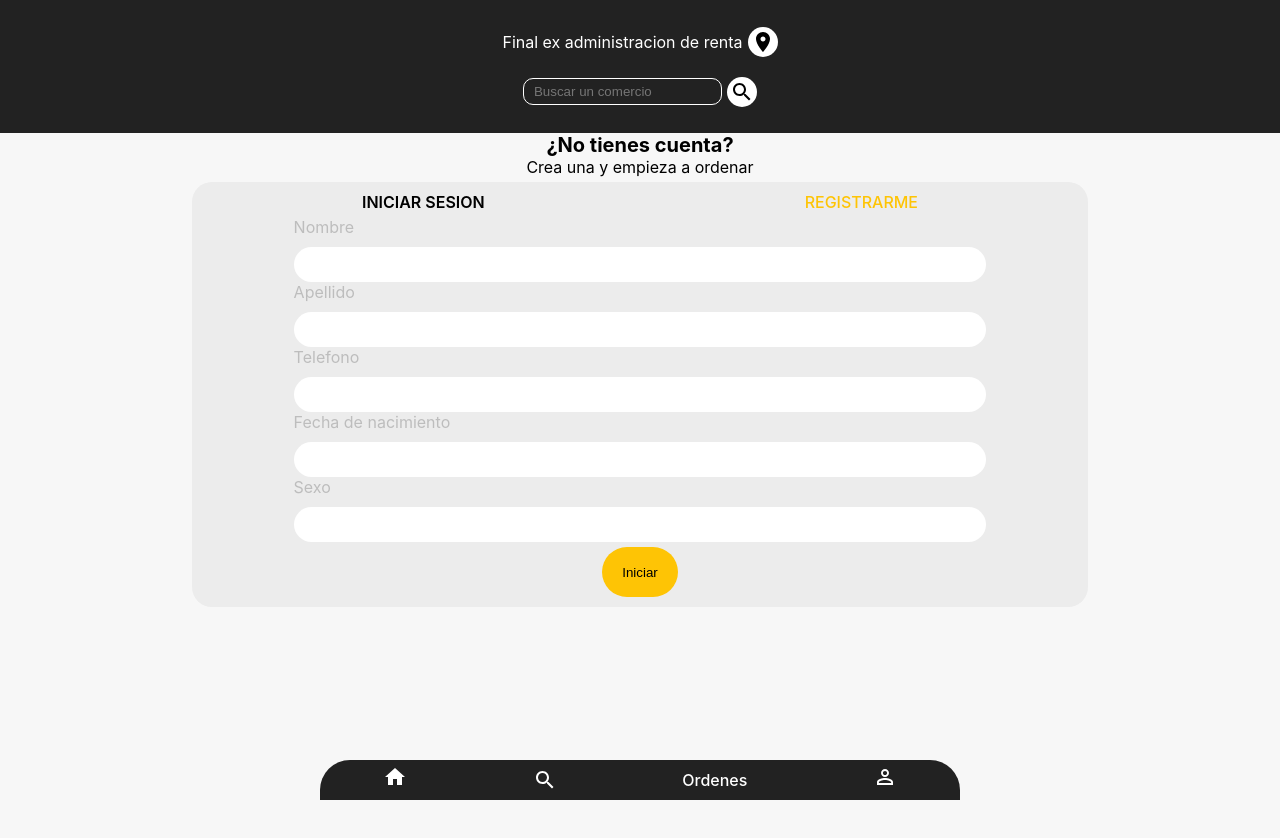
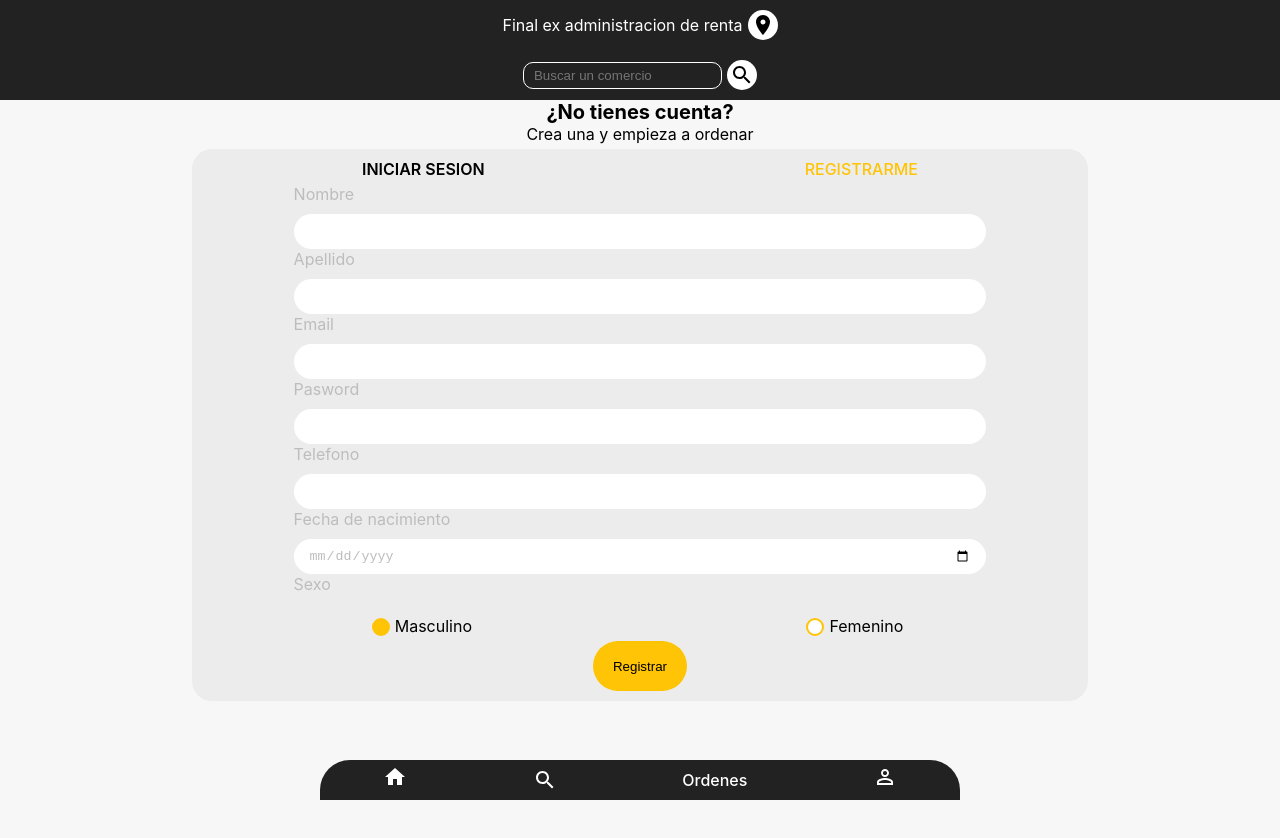
Before and after one commit to Urielch997/DeliveryApp, a React (Create React App) app: page /login in a window 1280 px wide. Both pictures are taken after a click on the label "INICIAR SESION". Shown: the top 838 px of the page. Before the commit the page ends 800 px from the top, so only its background shows below. Built offline with nearby package versions, Linux system fonts and the light colour scheme.

Commit message:
Se agregaron los registros
Se codifico el registro de usuarios totalmente funcional falta validacion de campos de usuarios y subida de imagenes para fotos de perfil

```diff
--- a/src/App.js
+++ b/src/App.js
@@ -8,7 +8,7 @@ class App extends Component {
   render(){
     return (
       <div className="App">
-          <div className="container">
+          <div className="container" id='container'>
             <Header/>
             <Routes/>
             <Footer/>
--- a/src/Screen/Login.js
+++ b/src/Screen/Login.js
@@ -1,6 +1,7 @@
 import React, {Component} from 'react';
 import '../estilos/login.css';
 import db from '../fireConfig';
+import firebase from 'firebase';
 
 class Login extends Component{
     constructor(){
@@ -8,7 +9,43 @@ class Login extends Component{
         this.state ={
             correo:'',
             pass:'',
+            passR:'',
+            confirmPass:'',
+            correoR:'',
+            usuario:'',
+            nombre:'',
+            apellido:'',
+            fechaNacimiento:'',
+            telefono:'',
+            sexo:'',
         }
+    }
+
+
+
+    registerUser = () =>{
+        const {nombre,apellido,fechaNacimiento,telefono,sexo,correoR,passR} = this.state;
+        firebase.auth().createUserWithEmailAndPassword(correoR,passR).then((success)=>{
+            let user = firebase.auth().currentUser;
+            var uid;
+            if(user != null){
+                uid = user.uid;
+            };
+            const datosUser = {
+                nombre:nombre,
+                apellido:apellido,
+                fechaNacimiento:fechaNacimiento,
+                telefono:telefono,
+                genero:sexo,
+                correo:correoR,
+                password:passR
+            }
+            db.collection('users').doc(uid).set(datosUser).then((snapshot)=>{
+
+            })
+        }).catch((error)=>{
+            console.log(error.message)
+        })
     }
 
 
@@ -25,15 +62,45 @@ class Login extends Component{
         })
     }
 
-    action = () =>{
-        const {correo,pass} = this.state;
-        db.collection('users').add({
-            correo:correo,
-            pass:pass,
-        }).then(()=>{
-            console.log('Agregado')
-        }).catch(()=>{
-            console.log('error')
+    writePassR = (e) =>{
+        this.setState({
+            passR: e.target.value
+        })
+    }
+
+    writeCorreoR = (e) =>{
+        this.setState({
+            correoR:e.target.value
+        })
+    }
+
+    writeName = (e) =>{
+        this.setState({
+            nombre:e.target.value,
+        })
+    }
+
+    writeApellido = (e) =>{
+        this.setState({
+            apellido:e.target.value,
+        })
+    }
+
+    writeFecha = (e) =>{
+        this.setState({
+            fechaNacimiento:e.target.value,
+        })
+    }
+
+    writeGender = (e) =>{
+        this.setState({
+            sexo:e.target.value,
+        })
+    }
+
+    writeTelefono = (e) =>{
+        this.setState({
+            telefono:e.target.value,
         })
     }
 
@@ -42,24 +109,28 @@ class Login extends Component{
         var l = document.getElementById('log');
         var ini = document.getElementById('iniciar');
         var res = document.getElementById('resgitro');
+        var cont = document.getElementById('container-login');
 
-        if(l.style.display === 'none'){
+        if(l.style.display === 'none' && cont.style.minHeight == '100vh'){
             l.style.display = 'block';
             ini.classList.add('yellow');
             res.classList.remove('yellow');
             r.style.display = 'none';
+            cont.style.minHeight = '';
+
         }else{
             r.style.display = 'block';
             res.classList.add('yellow');
             ini.classList.remove('yellow');
             l.style.display = 'none';
+            cont.style.minHeight = '100vh';
         }
     }
 
     render(){
-        const {correo,pass} = this.state;
+        const {correo,pass,passR,correoR,nombre,apellido,telefono,sexo,fechaNacimiento} = this.state;
         return(
-            <div className="container-login">
+            <div className="container-login" id='container-login'>
                 <div className="title-login">
                         <label className="h1">¿No tienes cuenta?</label>
                         <label className="middle-text-log">Crea una y empieza a ordenar</label>
@@ -89,27 +160,46 @@ class Login extends Component{
                     <div className="form-group">
                         <div className="input-group">
                             <label>Nombre</label>
-                            <input type="email" className="input-login"/>
+                            <input type="text" className="input-login" spellCheck='false' value={nombre} onChange={this.writeName}/>
                         </div>
                         <div className="input-group">
                             <label>Apellido</label>
-                            <input type="password" className="input-login"/>
+                            <input type="text" className="input-login" spellCheck='false' value={apellido} onChange={this.writeApellido}/>
+                        </div>
+                        <div className="input-group">
+                            <label>Email</label>
+                            <input type="email" className="input-login" id='email' value={correoR} onChange={this.writeCorreoR}/>
+                        </div>
+                        <div className="input-group">
+                            <label>Pasword</label>
+                            <input type="password" className="input-login" value={passR} onChange={this.writePassR} id="pass"/>
                         </div>
                         <div className="input-group">
                             <label>Telefono</label>
-                            <input type="password" className="input-login"/>
+                            <input type="text" className="input-login" vallue={telefono} onChange={this.writeTelefono}/>
                         </div>
                         <div className="input-group">
                             <label>Fecha de nacimiento</label>
-                            <input type="password" className="input-login"/>
+                            <input type="date" className="input-login" value={fechaNacimiento} onChange={this.writeFecha}/>
                         </div>
                         <div className="input-group">
                             <label>Sexo</label>
-                            <input type="password" className="input-login"/>
+                                <div className="container-gender">
+                                        <div>
+                                            <input type="radio" className="gender" name='genero' value='Masculino' defaultChecked id='masculino' onChange={this.writeGender}/>
+                                            <label htmlFor='masculino' className="radio"></label>
+                                            <span htmlFor='masculino'>Masculino</span>
+                                        </div>
+                                        <div>
+                                            <input type="radio" className="gender" name='genero' value='Femenino' id="femenino" onChange={this.writeGender}/>
+                                            <label htmlFor='femenino' className="radio"></label>
+                                            <span htmlFor='femenino'>Femenino</span>
+                                        </div>
+                                </div>
                         </div>
                     </div>
                         <div className='button-con'>
-                            <button onClick={this.action}>Iniciar</button>
+                            <button onClick={this.registerUser}>Registrar</button>
                         </div>
                     </div>
 
--- a/src/estilos/detalles.css
+++ b/src/estilos/detalles.css
@@ -91,6 +91,7 @@ html {
     width: 95%;
     padding: 2px;
     display: flex;
+    justify-content: center;
     margin-top: 20px;
     border-radius: 15px;
 }
@@ -115,3 +116,9 @@ html {
 .menu-img img{
     width: 100%;
 }
+
+@media screen and (min-width:1024px){
+    .menu-img{
+        width: 30%;
+    }
+}
--- a/src/estilos/login.css
+++ b/src/estilos/login.css
@@ -19,6 +19,17 @@ html {
     flex-direction: column;
     flex: 1 1 auto;
 }
+
+.container-gender{
+    width: 100%;
+    display: inline-flex;
+    justify-content: space-around;
+}
+
+.gender{
+    display: none;
+}
+
 
 *{
     box-sizing: border-box;
@@ -78,6 +89,30 @@ html {
     margin-bottom: 10px;
 }
 
+.container-gender .radio{
+    display: inline-block;
+    position: relative;
+    top:14px;
+    border: 2px solid #fec405;
+    width: 18px;
+    padding: 5px;
+    height: 18px;
+    background: #fff;
+    cursor: pointer;
+    border-radius: 50px;
+    right: 5px;
+}
+
+input[type='date']{
+    color:#bdbdbd;
+}
+
+.gender:checked ~ .radio{
+    background-color: #fec405;
+    padding: 5px;
+
+}
+
 .h1{
     font-size: 20px;
     font-weight: 700;
```
